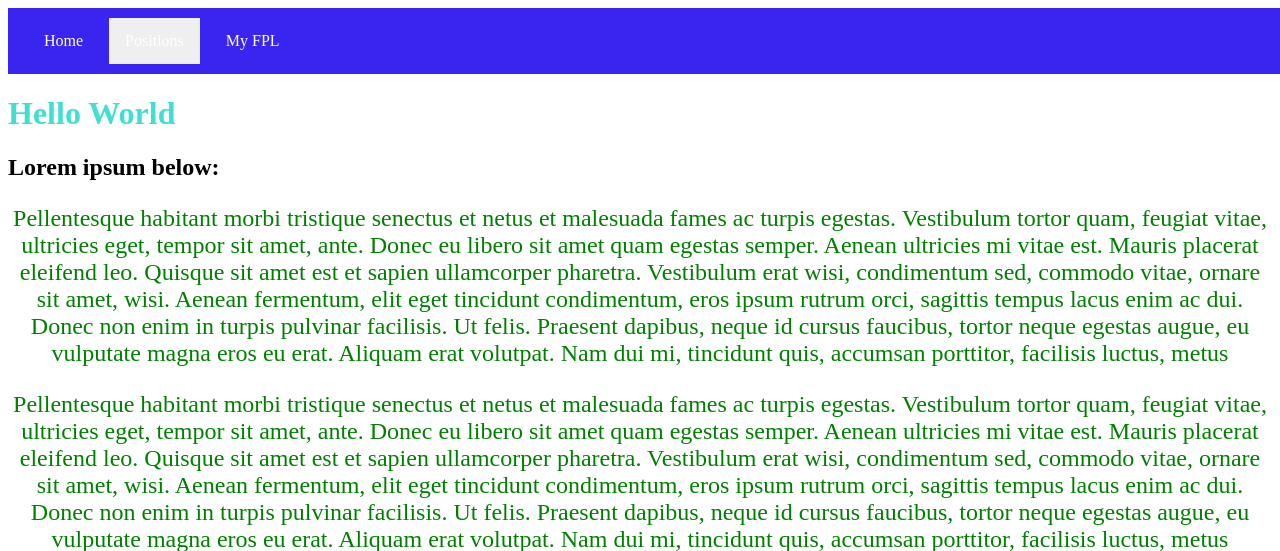
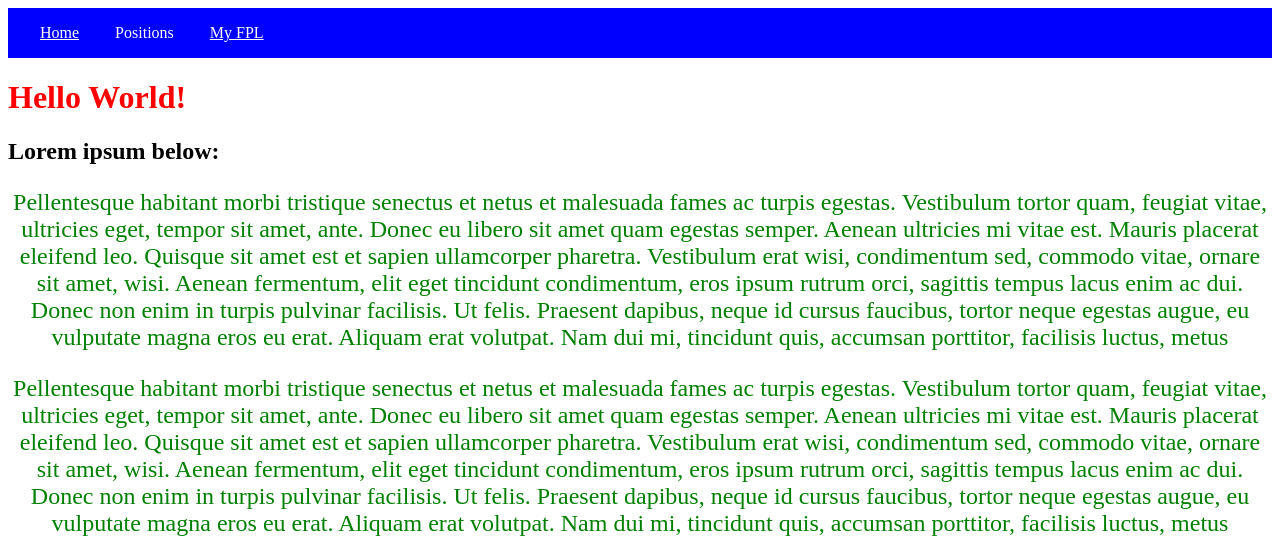
Before and after one commit to JamesRestell8/NEA_website, a Django app: page / in a window 1280 px wide. Shown: the top 551 px of the page. Run offline with Django 4.2, Linux system fonts and the light colour scheme; some libraries are stand-ins or nearby versions.

Commit message:
All pages are now in place, CSS is quite bad and now need to get the databse running

```diff
--- a/FPLWizard/webApp/static/webApp/style.css
+++ b/FPLWizard/webApp/static/webApp/style.css
@@ -1,84 +1,56 @@
 h1 {
-    color: turquoise;
+    color: red;
 }
 
 nav {
-    background-color: #3a24f0;
-    padding: 10px;
-    text-align: left;
-    width: 100%;
-
-    position: sticky;
-    top: 0px;
+    background-color: blue;
+    padding: 16px;
+    border: none;
 }
 
-nav a {
+a {
+    background-color: blue;
     color: white;
-    text-decoration: none;
-    margin: 0px 10px;
-}
-
-nav a:hover {
-    text-decoration: underline;
-}
-
-.navbar {
-    overflow: hidden;
-}
-
-.navbar a {
-    float: left;
-    text-align: center;
-    padding: 14px 16px;
+    padding:16px;
+    font-size: 16px;
+    border: none;
 }
 
 .dropdown {
-    float: left;
-    overflow: hidden;
+    position: relative;
+    display: inline-block;
 }
 
-.dropdown .dropbtn {
-    font-size: 16px;
-    border: none;
-    outline: none;
-    color: white;
-    padding: 14px 16px;
-    font-family: inherit;
-    margin: 0;
-}
-
-.navbar a:hover, .dropdown:hover .dropbtn {
-    background-color: red;
-}
-
-/* Dropdown content (hidden by default) */
 .dropdown-content {
     display: none;
     position: absolute;
-    background-color: #f9f9f9;
+    background-color: #f1f1f1;
     min-width: 160px;
-    box-shadow: 0px 8px 16px 0px rgba(0,0,0,0.2);
+    box-shadow: 0px 8px 16px 0px rgba(0, 0, 0, 0.2);
     z-index: 1;
 }
 
-  /* Links inside the dropdown */
-.dropdown-content a {
-    float: none;
+.dropdown-content a{
     color: black;
     padding: 12px 16px;
     text-decoration: none;
     display: block;
-    text-align: left;
 }
 
-  /* Add a grey background color to dropdown links on hover */
-.dropdown-content a:hover {
-    background-color: #ddd;
+.dropdown-content a:hover{
+    background-color: #2500b7;
 }
 
-  /* Show the dropdown menu on hover */
-.dropdown:hover .dropdown-content {
+.dropdown:hover .dropdown-content{
     display: block;
+}
+
+.dropdown:hover .dropdown-content a {
+    color: white;
+}
+
+.dropdown:hover .dropbtn{
+    background-color: #2500b7;
 }
 
 @media
--- a/FPLWizard/webApp/templates/webApp/index.html
+++ b/FPLWizard/webApp/templates/webApp/index.html
@@ -13,21 +13,19 @@
 <nav id='header' class='navbar'>
     <a href="/">Home</a>
     <div class='dropdown'>
-        <button class='dropbtn'>Positions
-            <i class='fa fa-caret-down'></i>
-        </button>
+        <a class='dropbtn'>Positions</a>
         <div class='dropdown-content'>
-            <a href='/Goalkeepers'>Goalkeepers</a>
-            <a href='/Defenders'>Defenders</a>
-            <a href='/Midfielders'>Midfielders</a>
-            <a href='/Attackers'>Attackers</a>
+            <a href="/Goalkeepers">Goalkeepers</a>
+            <a href="/Defenders">Defenders</a>
+            <a href="/Midfielders">Midfielders</a>
+            <a href="/Attackers">Attackers</a>
         </div>
     </div>
     <a href="/MyFPL">My FPL</a>
 </nav>
 
 <body>
-<h1>Hello World</h1>
+<h1>Hello World!</h1>
 <h2>Lorem ipsum below:</h2>
 <p>
     Pellentesque habitant morbi tristique senectus et netus et malesuada fames ac turpis egestas.
--- a/FPLWizard/webApp/templates/webApp/navbar.html
+++ /dev/null
@@ -1,5 +0,0 @@
-<nav id='header'>
-    <a href="/">Home</a>
-    <a href="/Positions">Positions</a>
-    <a href="/MyFPL">My FPL</a>
-</nav>
--- a/FPLWizard/webApp/urls.py
+++ b/FPLWizard/webApp/urls.py
@@ -5,5 +5,9 @@ from . import views
 urlpatterns = [
     path('', views.index, name='index'),
     path('MyFPL/', views.myFPL, name="MyFPL"),
-    path('Positions/', views.positions, name='positions')
+    path('Positions/', views.positions, name='positions'),
+    path('Goalkeepers/', views.goalkeepers, name='goalkeepers'),
+    path('Defenders/', views.defenders, name='defenders'),
+    path('Midfielders/', views.midfielders, name='midfielders'),
+    path('Attackers/', views.attackers, name='attackers'),
 ]
--- a/FPLWizard/webApp/views.py
+++ b/FPLWizard/webApp/views.py
@@ -26,3 +26,31 @@ def myFPL(request):
         'pageName': "My FPL"
     }
     return HttpResponse(template.render(context, request))
+
+def goalkeepers(request):
+    template = loader.get_template("webApp/positions.html")
+    context = {
+        'pageName': 'goalkeepers'
+    }
+    return HttpResponse(template.render(context, request))
+
+def defenders(request):
+    template = loader.get_template("webApp/positions.html")
+    context = {
+        'pageName': 'defenders'
+    }
+    return HttpResponse(template.render(context, request))
+
+def midfielders(request):
+    template = loader.get_template("webApp/positions.html")
+    context = {
+        'pageName': 'midfielders'
+    }
+    return HttpResponse(template.render(context, request))
+
+def attackers(request):
+    template = loader.get_template("webApp/positions.html")
+    context = {
+        'pageName': 'attackers'
+    }
+    return HttpResponse(template.render(context, request))
```
Also changed, not shown: FPLWizard/webApp/templates/webApp/myFPL.html (+18 -6 lines), FPLWizard/webApp/templates/webApp/positions.html (+10 -2 lines).
